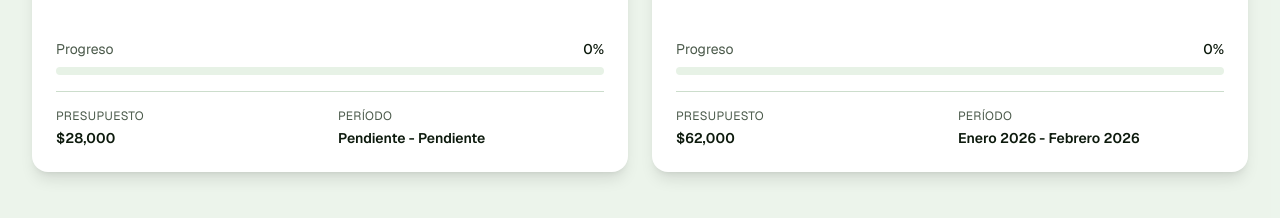
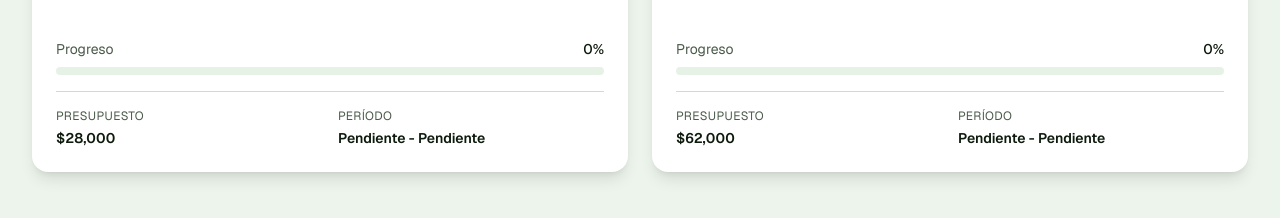
Before and after one commit to KinjoaCal/Portal-Savia-Orquidea, a Next.js app: page / in a window 1280 px wide. Shown: the part 2960-3178 px from the top of the page. Built offline with nearby package versions, Linux system fonts and the light colour scheme.

Commit message:
cambio en ultimo progreso pendiente

```diff
--- a/components/projects-section.tsx
+++ b/components/projects-section.tsx
@@ -46,8 +46,8 @@ const projects = [
     status: "programado",
     progress: 0,
     budget: 62000,
-    startDate: "Enero 2026",
-    estimatedEnd: "Febrero 2026",
+    startDate: "Pendiente",
+    estimatedEnd: "Pendiente",
     image: "/images/cesped.jpg"
   },
 ]
```
